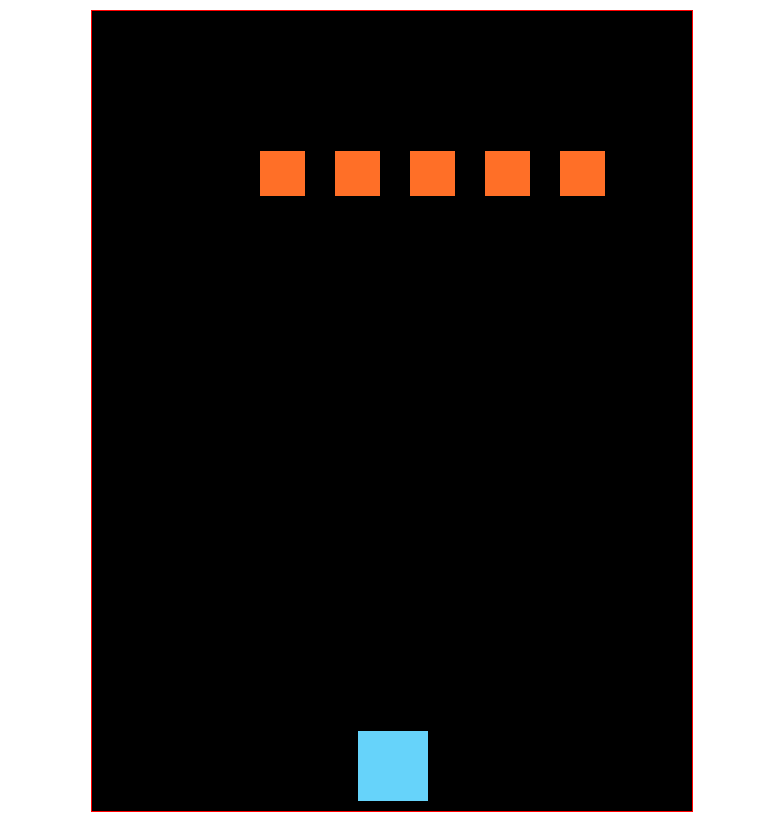
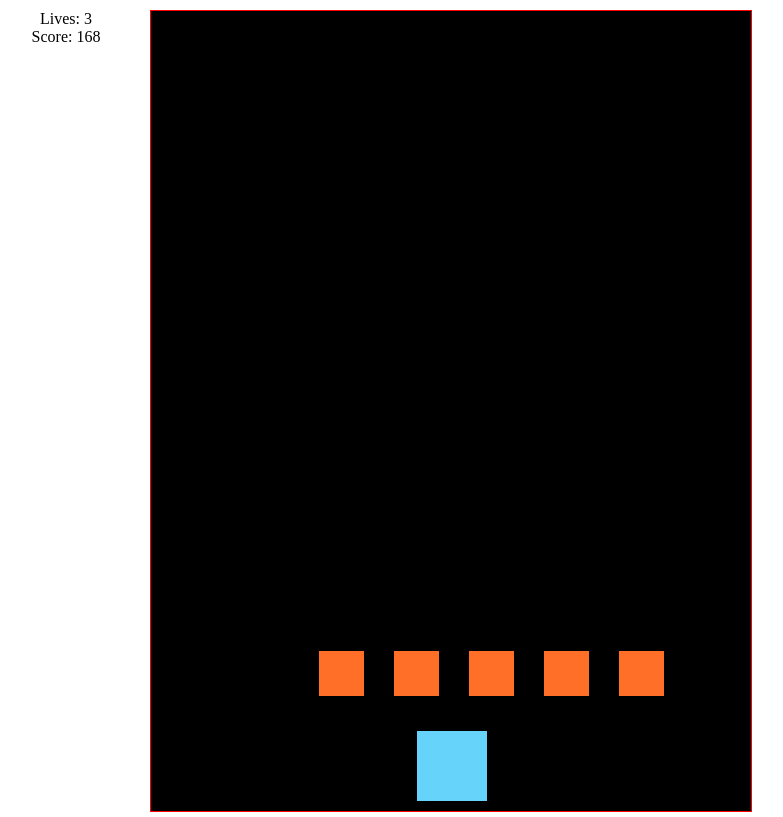
Before and after one commit to erikgaliana/space-invaders, a plain HTML site: page index.html in a window 1280 px wide. Both pictures are taken after a click on the button "Start Game". Shown: the whole page, without its empty margins (248-1031 px from the left). Drawn offline with Linux system fonts and the light colour scheme.

Commit message:
game over ready

```diff
--- a/css/style.css
+++ b/css/style.css
@@ -14,6 +14,10 @@ html, body {
   width: 100%;
 }
 
+.lives { margin-right: 50px;}
+
+.score { margin-right: 50px;}
+
 
 .canvas-container {
 
--- a/src/Game.js
+++ b/src/Game.js
@@ -18,6 +18,10 @@ Game.prototype.start = function() {
   this.canvas = document.querySelector('canvas');
   this.ctx = this.canvas.getContext('2d');
 
+  // Save reference to the score and lives elements
+  this.livesElement = this.gameScreen.querySelector('.lives .value');
+  this.scoreElement = this.gameScreen.querySelector('.score .value');
+
   // Set the canvas to be same as the viewport size
   this.containerWidth = this.canvasContainer.offsetWidth;
   this.containerHeight = this.canvasContainer.offsetHeight;
@@ -32,7 +36,7 @@ Game.prototype.start = function() {
 
   // creates enemies
     for (var i=0; i<5; i++){
-      var newEnemy = new Enemy(this.canvas, 75*i, 100, 1,1);
+      var newEnemy = new Enemy(this.canvas, 75*i, 600, 1,1);
       this.enemies.push(newEnemy);
 
     }
@@ -70,6 +74,7 @@ Game.prototype.start = function() {
   this.startLoop();
 };
 
+///////////// LOOOOP STARTS HERE //////////////////
 
 Game.prototype.startLoop = function() {
   var loop = function() {
@@ -102,6 +107,10 @@ Game.prototype.startLoop = function() {
               if ((this.projectile.y + (this.projectile.size / 2)) < 0 ) { this.projectile=null;}
         }
 
+
+    // 7. check if Aliens landed
+    this.Alienlanded();
+
 // 2. CLEAR THE CANVAS
     this.ctx.clearRect(0, 0, this.canvas.width, this.canvas.height);
 
@@ -116,9 +125,6 @@ Game.prototype.startLoop = function() {
 // 3. UPDATE THE CANVAS
     // Draw the player
     this.player.draw();
-    // Draw points and lives ;
-   // this.context.fillText('Lifes : ' ,  100, 40);
-   // this.context.fillText('points : ', 100, 60);
 
 
    if ( this.projectile!=null) {
@@ -126,9 +132,9 @@ Game.prototype.startLoop = function() {
     this.checkProjectileCollisions();
   }
 
-    //this.alien1.draw();
+
     this.enemies.forEach(function(enemy) {
-      //console.log(enemy.live);
+
       if(enemy.live===1) {enemy.draw();}
     });
 
@@ -141,6 +147,8 @@ Game.prototype.startLoop = function() {
       window.requestAnimationFrame(loop)
     }
 
+    //update game stats
+    this.updateGameStats();
    // window.requestAnimationFrame(loop);
   }.bind(this);
 
@@ -149,7 +157,7 @@ Game.prototype.startLoop = function() {
 
 
 
-
+// CHECK ENEMIES COLIDING THE SCREEN THEN MOVE DOWN
 
 
 Game.prototype.checkEnemiesScreenCollision = function(){
@@ -180,6 +188,8 @@ Game.prototype.checkEnemiesScreenCollision = function(){
   }
 }
 
+// CHECK COLLISIONS BETWEEN PROJECTILES AND ENEMIES
+
 Game.prototype.checkProjectileCollisions = function() {
 
   this.enemies.forEach( function(enemy) {
@@ -194,7 +204,7 @@ Game.prototype.checkProjectileCollisions = function() {
           this.projectile.y = 0 - this.projectile.size;
 
           enemy.live = 0;
-          //enemy=null;
+
 
           /*
           if (this.player.lives === 0) {
@@ -202,10 +212,52 @@ Game.prototype.checkProjectileCollisions = function() {
           }*/
           console.log("enemy hit");
 
-          //this.projectile=null;
+
       }
     }
   }, this);
   // We have to pass `this` value as the second argument
   // as array method callbacks have a default `this` of undefined.
 };
+
+// aliens landing
+
+Game.prototype.Alienlanded = function () {
+
+    if ( this.enemies[0].y >= this.player.y ){
+      this.gameOver();
+    }
+
+}
+
+
+
+
+// gameOver()
+
+Game.prototype.updateGameStats = function() {
+  this.score += 1;
+  this.livesElement.innerHTML = this.player.lives;
+  this.scoreElement.innerHTML = this.score;
+};
+
+Game.prototype.passGameOverCallback = function(gameOver) {
+  this.onGameOverCallback = gameOver;
+};
+
+
+
+Game.prototype.gameOver = function() {
+  // flag `gameIsOver = true` stops the loop
+  this.gameIsOver = true;
+  console.log('GAME OVER');
+
+  // Call the gameOver function from `main` to show the Game Over Screen
+  this.onGameOverCallback();
+};
+
+//	game.js	 removeGameScreen()
+
+Game.prototype.removeGameScreen = function() {
+  this.gameScreen.remove(); // remove() is the DOM method which removes the DOM Node
+};
--- a/src/main.js
+++ b/src/main.js
@@ -1,3 +1,7 @@
+'use strict';
+
+// Creates DOM elements from a string representation
+
 function buildDom(htmlString) {
   const div = document.createElement('div');
   div.innerHTML = htmlString;
@@ -6,7 +10,14 @@ function buildDom(htmlString) {
 }
 
 function main() {
-  var splashScreen;
+
+  var game; // instance of the Game
+  var splashScreen; // Start Screen
+  var gameScreen;
+  var gameOverScreen;
+
+
+
 
   // -- splash screen
   function createSplashScreen() {
@@ -20,7 +31,7 @@ function main() {
     document.body.appendChild(splashScreen);
 
     var startButton = splashScreen.querySelector('button');
-      startButton.addEventListener('click', function() {
+    startButton.addEventListener('click', function() {
           startGame();
       });
   }
@@ -30,9 +41,20 @@ function main() {
   }
 
   // -- game screen
+
   function createGameScreen() {
-    var gameScreen = buildDom(`
+    gameScreen = buildDom(`
       <main class="game">
+      <header>
+        <div class="lives">
+          <span class="label">Lives:</span>
+          <span class="value"></span>
+        </div>
+        <div class="score">
+          <span class="label">Score:</span>
+          <span class="value"></span>
+        </div>
+      </header>
 
         <section class="canvas-container">
           <canvas></canvas>
@@ -45,19 +67,69 @@ function main() {
     return gameScreen;
   }
 
+
+  // setiing game over screen
+
+  function createGameOverScreen(score) {
+    gameOverScreen = buildDom(`
+    <main>
+      <h1>Game over</h1>
+      <p>Your score: <span></span></p>
+      <button>Restart</button>
+    </main>
+  `);
+
+    var button = gameOverScreen.querySelector('button');
+    button.addEventListener('click', startGame);
+
+    var span = gameOverScreen.querySelector('span');
+    span.innerText = score;
+
+    document.body.appendChild(gameOverScreen);
+  }
+
+  function removeGameOverScreen() {
+    if (gameOverScreen !== undefined) {
+        gameOverScreen.remove();
+      }
+  }
+
+
+
   // -- Setting the game state
 
   function startGame() {
     removeSplashScreen();
+    removeGameOverScreen();
 
     var game = new Game();
     game.gameScreen = createGameScreen();
 
     game.start();
+    // End the game
+    game.passGameOverCallback( function() {		// <-- UPDATE
+      gameOver(game.score);					// <-- UPDATE
+    });
   }
+
+  // main.js		gameOver()
+
+  function gameOver(score) {
+    removeGameScreen();
+    createGameOverScreen(score);
+  }
+
+  // removeGameScreen() - inside main()
+
+  function removeGameScreen() {
+    gameScreen.remove()
+  }
+
 
   // -- initialize Splash screen on initial start
   createSplashScreen();
 }
 
-window.onload = main;
+//window.onload = main;
+// Runs the function `main` once all resources are loaded
+window.addEventListener('load', main);
```
